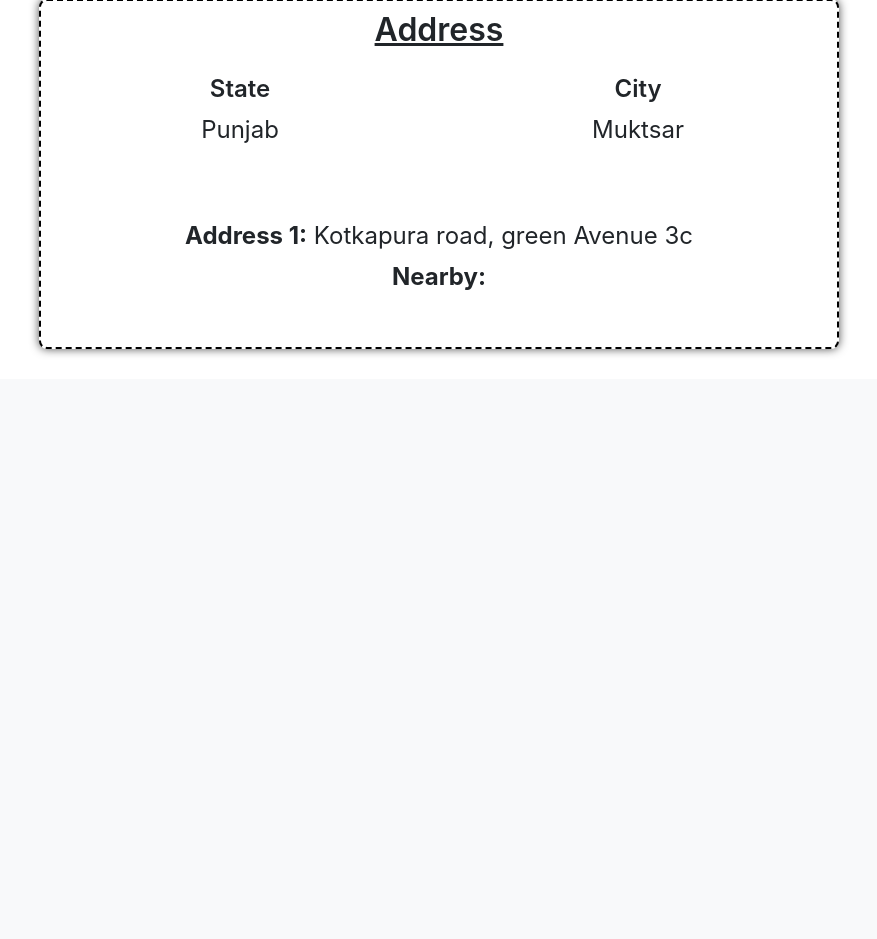
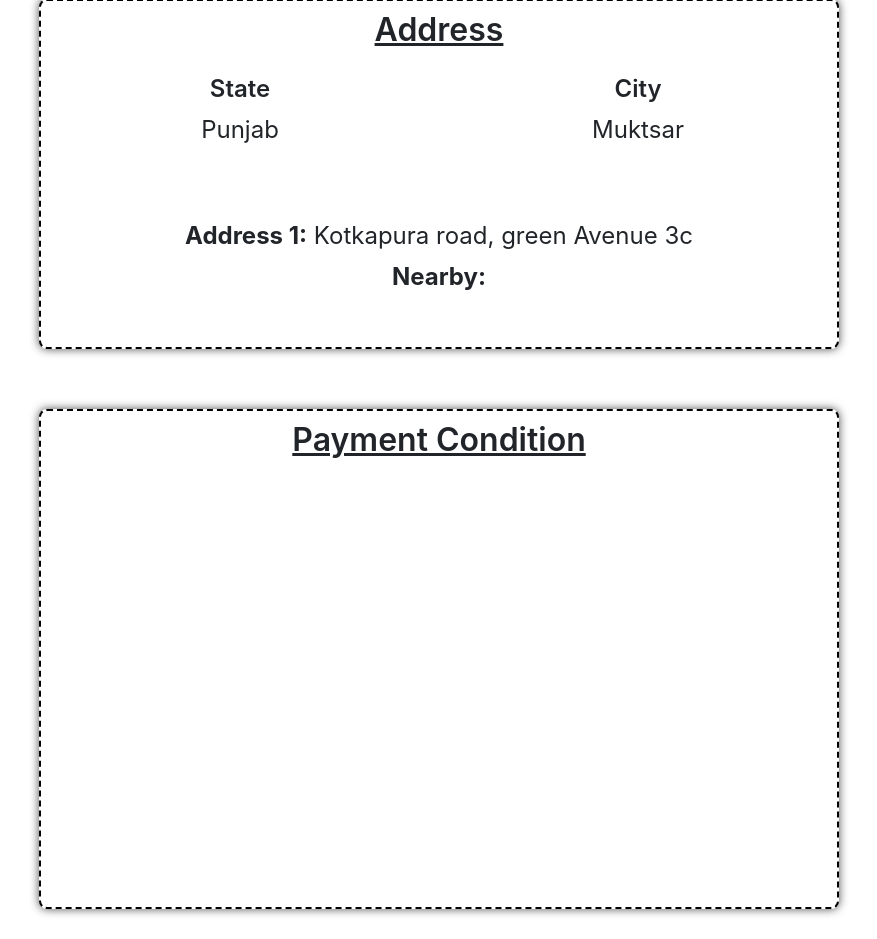
Before and after one commit to Sanyam-bot/RealtorHub, a Django app: page /property/1 in a window 1280 px wide. Shown: the part 801-1740 px from the top of the page, without its empty margins (201-1078 px from the left). Before the commit the page ends 1156 px from the top, so only its background shows below. Run offline with Django 5.2, Linux system fonts and the light colour scheme; a user stored in the database is signed in; data comes from the database, SQL or seed files in the repository; some libraries are stand-ins or nearby versions.

Commit message:
Changed some things for payment_condition textarea

```diff
--- a/realtorhub/static/realtorhub/add.css
+++ b/realtorhub/static/realtorhub/add.css
@@ -52,6 +52,9 @@
     margin-top: 20px;
 }
 
+textarea {
+    font-size: 24px;
+}
 
 button[type="submit"] {
     margin-top: 20px;
--- a/realtorhub/static/realtorhub/property_style.css
+++ b/realtorhub/static/realtorhub/property_style.css
@@ -130,3 +130,25 @@
 }
 
 /* address over */
+
+.payment_condition {
+    background-color: #fff;
+    border: 2px dashed black;
+    border-radius: 8px;
+    box-shadow: 0 0 10px rgba(0, 0, 0, 0.7);
+    height: 500px;
+    width: 800px;
+    margin: 30px;
+    padding-top: 10px;
+}
+
+.payment_condition > h2 {
+    text-align: center;
+    font-weight: 600;
+    text-decoration: underline ;
+    margin-bottom: 25px;
+}
+
+.payment_condition > p {
+    font-size: 24px;
+}
--- a/realtorhub/templates/realtorhub/property.html
+++ b/realtorhub/templates/realtorhub/property.html
@@ -80,5 +80,9 @@
                 </div>
             </div>
         </div>
+        <div class="payment_condition">
+            <h2>Payment Condition</h2>
+            <p>{{ property.payment_condition|safe }}</p>
+        </div>
     </div>
 {% endblock %}
--- a/realtorhub/views.py
+++ b/realtorhub/views.py
@@ -4,6 +4,7 @@
 from django.db import IntegrityError
 from django.http import HttpResponse
 from django.shortcuts import render, redirect
+from django.utils.html import escape, mark_safe
 from .models import User, Property
 from .forms import PropertyForm
 
@@ -28,8 +29,11 @@
         form = PropertyForm(request.POST)
 
         if form.is_valid(): # check if it's valid, i check for all hte validators defined in the model class
+            payment_condition = form.cleaned_data['payment_condition']
+            payment_condition = escape(payment_condition).replace('\n', '<br>')
             property_instance = form.save(commit=False) # To create an instnace but not commit, cause user field is still empty
             property_instance.user = request.user
+            property_instance.payment_condition = payment_condition
             property_instance.save()
             return redirect(index)
 
```
